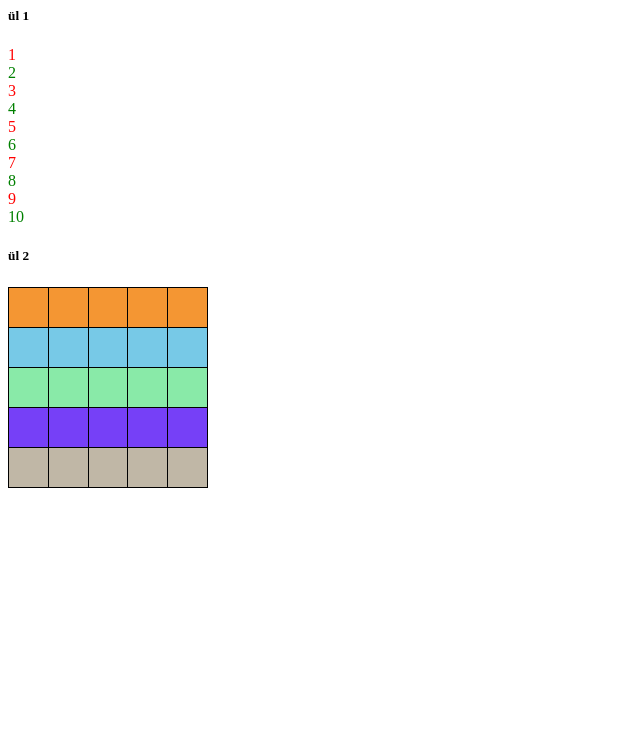
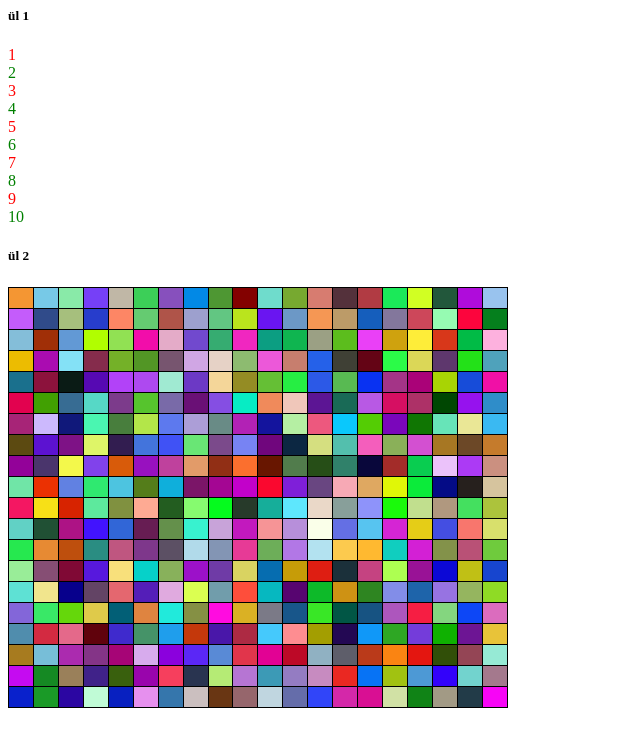
Before and after one commit to krkonsap/php_alused, a PHP site: page / in a window 1280 px wide. Shown: the top 747 px of the page, without its empty margins (0-640 px from the left). Run offline with PHP 8.4, Linux system fonts and the light colour scheme.

Commit message:
diskotabel

```diff
--- a/tsüklid/index.php
+++ b/tsüklid/index.php
@@ -1,5 +1,5 @@
 <?php
-header('refresh: 1.5');
+header('refresh: 0.5');
 /**
  * Created by PhpStorm.
  * User: kristjan.konsap
@@ -20,11 +20,11 @@ header('refresh: 1.5');
 ?>
 <style>
     table{
-        width: 200px;
+        width: 500px;
         border-collapse: collapse;
     }
     tr, td{
-        height: 40px;
+        height: 2px;
         /*width: 30px;*/
         border: solid 1px black;
         border-collapse: collapse;
@@ -48,17 +48,24 @@ for($arv =1; $arv <= 10; $arv++){
 
 echo '<h5>ül 2</h5>';
 echo '<table>';
-    for($reaNumber = 1; $reaNumber <= 5; $reaNumber++){
+    for($reaNumber = 1; $reaNumber <= 20; $reaNumber++){
         echo '<tr>';
-        $varv = '#';
+        /*$varv = '#';
         for($kord = 1; $kord <= 6; $kord++){
             $varv = $varv.dechex(rand(0,15));
-        }
+        }*/
+            for($veeruNr = 1; $veeruNr <= 20; $veeruNr++){
+                $varv = '#';
+                for($kord = 1; $kord <= 6; $kord++){
+                    $varv = $varv.dechex(rand(0,15));
+                }
+                echo '<td style= "background: '.$varv.'">&nbsp;</td>';
+            }
+            /*echo '<td style= "background: '.$varv.'">&nbsp;</td>';
             echo '<td style= "background: '.$varv.'">&nbsp;</td>';
             echo '<td style= "background: '.$varv.'">&nbsp;</td>';
             echo '<td style= "background: '.$varv.'">&nbsp;</td>';
-            echo '<td style= "background: '.$varv.'">&nbsp;</td>';
-            echo '<td style= "background: '.$varv.'">&nbsp;</td>';
+            echo '<td style= "background: '.$varv.'">&nbsp;</td>';*/
         echo '</tr>';
     }
 echo '</table>';
```
